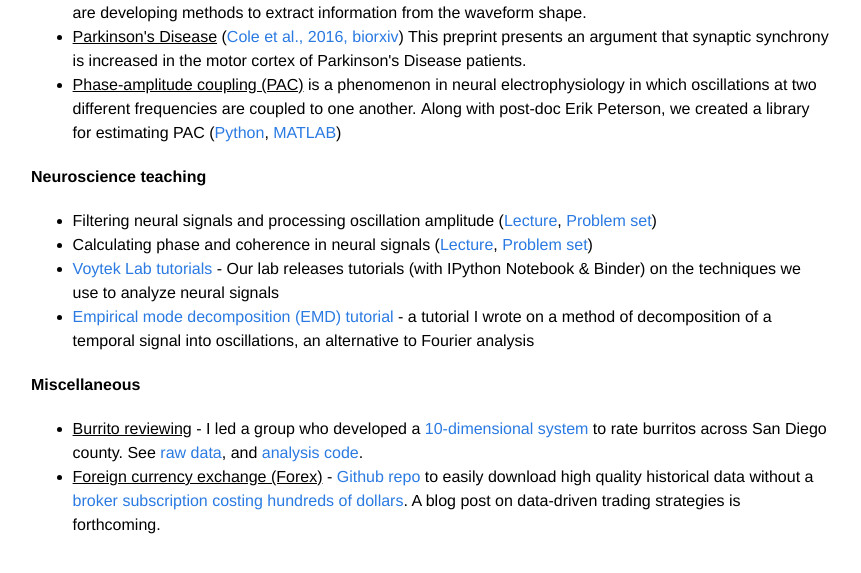
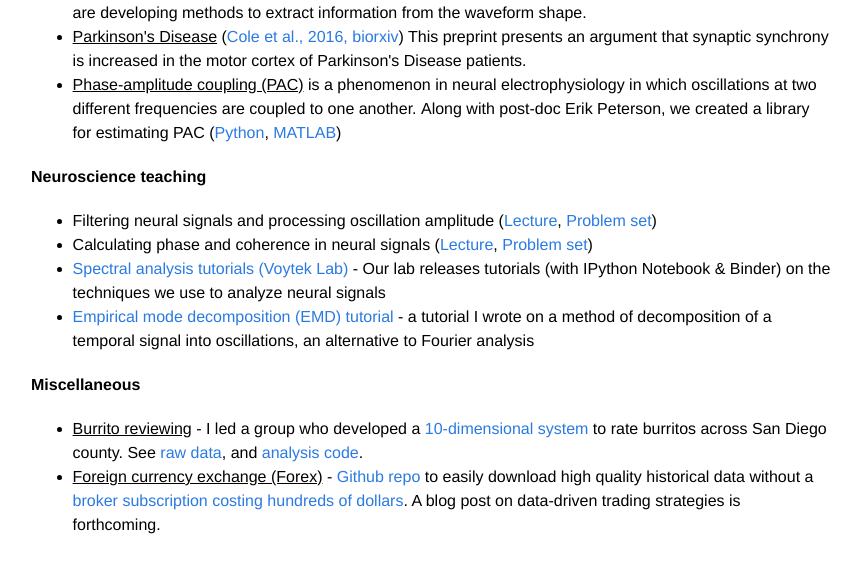
Before and after one commit to srcole/srcole.github.io, a Jekyll site: the page built from about.md, in a window 1280 px wide and 1400 px high, scrolled down 443 px, cut to the strip 0-581 px from the top of the window. Shown: the top 573 px of the strip, without its empty margins (209-1070 px from the left). Built offline with Jekyll 4.4.1, drawn with Linux system fonts in a browser that asks for light colours; some of the changed text lies outside the part shown.

Commit message:
update about

```diff
--- a/about.md
+++ b/about.md
@@ -18,16 +18,17 @@
 <ul>
 	<li>Filtering neural signals and processing oscillation amplitude (<a href="https://www.youtube.com/watch?v=DIK5bfoTnlg">Lecture</a>, <a href="https://github.com/srcole/neurodemo/tree/master/Fourier%20analysis/ProblemSet1">Problem set</a>)</li>
 	<li>Calculating phase and coherence in neural signals (<a href="https://www.youtube.com/watch?v=PAipVT_B_GY">Lecture</a>, <a href="https://github.com/srcole/neurodemo/tree/master/Fourier%20analysis/ProblemSet2">Problem set</a>)</li>
-	<li><a href="https://github.com/voytekresearch/tutorials">Voytek Lab tutorials</a> - Our lab releases tutorials (with IPython Notebook &amp; Binder) on the techniques we use to analyze neural signals</li>
+	<li><a href="https://github.com/voytekresearch/tutorials">Spectral analysis tutorials (Voytek Lab)</a> - Our lab releases tutorials (with IPython Notebook &amp; Binder) on the techniques we use to analyze neural signals</li>
 	<li><a href="https://github.com/srcole/binder_emd">Empirical mode decomposition (EMD) tutorial</a> - a tutorial I wrote on a method of decomposition of a temporal signal into oscillations, an alternative to Fourier analysis</li>
 </ul>
 <strong>Miscellaneous</strong>
 <ul>
-	<li><span style="text-decoration: underline;">Burrito reviewing</span> - I led a group who developed a <a href="https://sxcole.com/2016/05/22/100-burritos-in-san-diego-10-dimensional-rating-system/">10-dimensional system</a> to rate burritos across San Diego county. See <a href="https://docs.google.com/spreadsheets/d/18HkrklYz1bKpDLeL-kaMrGjAhUM6LeJMIACwEljCgaw/edit?usp=sharing">raw data</a>, and <a href="https://github.com/srcole/qwm/tree/master/burrito">analysis code</a>.</li>
+	<li><span style="text-decoration: underline;">Burrito reviewing</span> - I led a group who developed a <a href="https://srcole.github.io/100burritos/">10-dimensional system</a> to rate burritos across San Diego county. See <a href="https://docs.google.com/spreadsheets/d/18HkrklYz1bKpDLeL-kaMrGjAhUM6LeJMIACwEljCgaw/edit?usp=sharing">raw data</a>, and <a href="https://github.com/srcole/qwm/tree/master/burrito">analysis code</a>.</li>
 	<li><span style="text-decoration: underline;">Foreign currency exchange (Forex)</span> - <a href="https://github.com/srcole/fxml">Github repo</a> to easily download high quality historical data without a <a href="http://www.fxcmapps.com/standalone/historical-data-downloader/">broker subscription costing hundreds of dollars</a>. A blog post on data-driven trading strategies is forthcoming.</li>
 </ul>
 &nbsp;
 
-[caption id="attachment_74" align="aligncenter" width="225"]<img class=" size-medium wp-image-74 aligncenter" src="https://sxcole.files.wordpress.com/2015/03/20150315_172940.jpg?w=225" alt="20150315_172940" width="225" height="300" /> Gingerbread histology[/caption]
-
-[caption id="attachment_53" align="aligncenter" width="401"]<img class=" wp-image-53 aligncenter" src="https://sxcole.files.wordpress.com/2015/03/airport.jpg?w=300" alt="airport" width="401" height="301" /> Cole, S.R., Steele, T.W.J. Biodegradable elastomers for targeted drug delivery applications. <em>Exclusive Biomaterials Conference</em>, O'Hare Terminal 1, Gate B22, Chicago. April 2013. Keynote. Uninvited Talk.[/caption]
+<div class="imgcap">
+<img src="/assets/ohare.jpg">
+<div class="thecap" style="text-align:justify;">Cole, S.R., Steele, T.W.J. Biodegradable elastomers for targeted drug delivery applications. <em>Exclusive Biomaterials Conference</em>, O'Hare Terminal 1, Gate B22, Chicago. April 2013. Keynote. Uninvited Talk.</div>
+</div>
```
Also changed, not shown: 1 other file.
